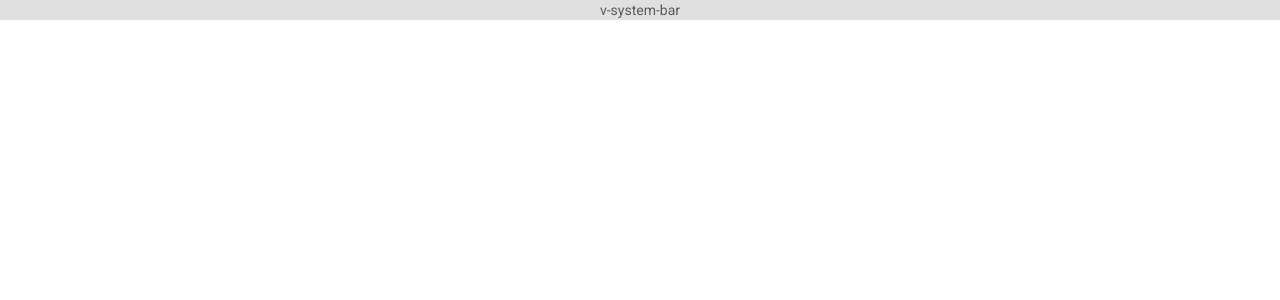
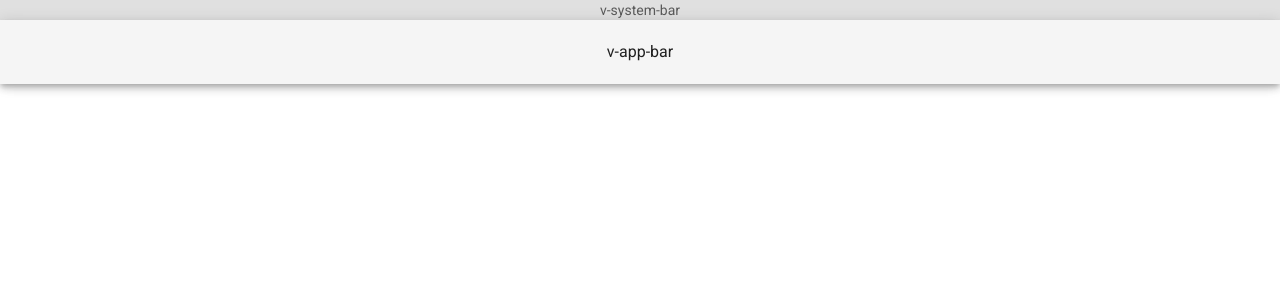
Before and after one commit to leozinco123/CINE_WEB, a Vue app: page / in a window 1280 px wide. Shown: the top 300 px of the page. Built offline with nearby package versions, Linux system fonts and the light colour scheme.

Commit message:
adicionado v-app-bar

```diff
--- a/src/App.vue
+++ b/src/App.vue
@@ -1,8 +1,13 @@
 <template>
   <v-app>
-    <v-system-bar app height="20" style="display: flex; justify-content: center">
+    <v-system-bar app height="20"
+     style="display: flex; justify-content: center">
       v-system-bar
       </v-system-bar>
+
+      <v-app-bar app elevation="5" style="display: flex; justify-content: center">
+     v-app-bar
+    </v-app-bar>
 
   </v-app>
 </template>
```
